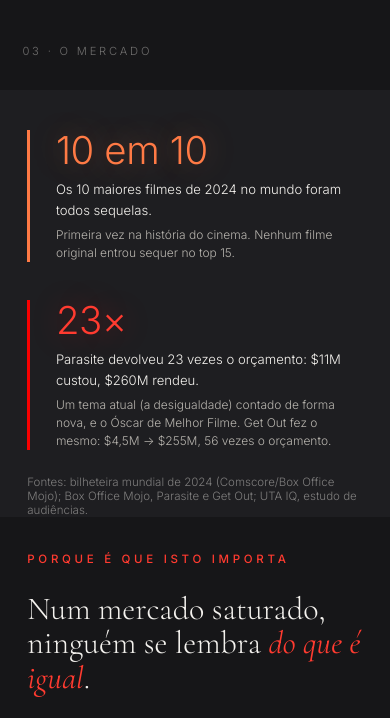
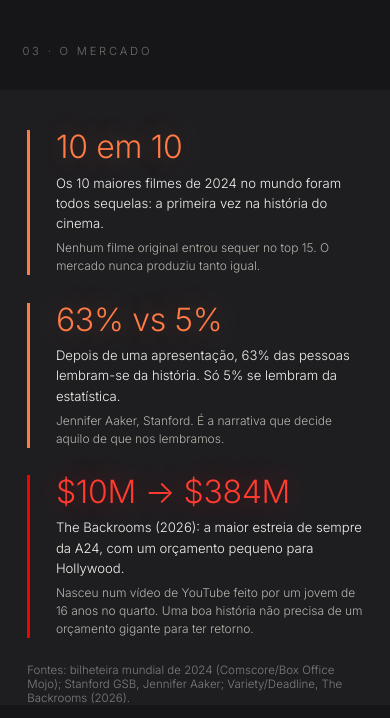
Before and after one commit to afterec/film, a plain HTML site: page index.html in a window 390 px wide. Shown: the part 1540-2258 px from the top of the page. Drawn offline with nearby package versions, Linux system fonts and the light colour scheme.

Commit message:
Mercado: 3 factos (10em10 sequelas, 63% vs 5% Stanford historias, Backrooms 10M->384M); texto com criatividade (retratar como ninguem retratou) e publico/financiamento/distribuicao antes de filmar; Porque AfteREC ganha paragrafo do essencial garantido (publico, distribuicao, mercados, festivais, financiamento, revisao pos-lancamento)
Co-Authored-By: Claude Fable 5 <noreply@anthropic.com>

```diff
--- a/index.html
+++ b/index.html
@@ -121,11 +121,11 @@
     display:flex;flex-direction:column;justify-content:center;
     padding:0 3.4vw;
   }
-  .facts{display:flex;flex-direction:column;gap:2.4rem;width:100%}
+  .facts{display:flex;flex-direction:column;gap:1.7rem;width:100%}
   .fact{border-left:3px solid;padding-left:1.6rem}
   .fact.a{border-color:#ff7a45}
   .fact.b{border-color:var(--red)}
-  .fact .fbig{font-family:var(--sans);font-weight:300;display:block;font-size:clamp(2.4rem,4.2vw,3.8rem);line-height:1.05;letter-spacing:-.01em}
+  .fact .fbig{font-family:var(--sans);font-weight:300;display:block;font-size:clamp(2rem,3.4vw,3rem);line-height:1.05;letter-spacing:-.01em}
   .fact.a .fbig{color:#ff7a45;text-shadow:0 0 30px rgba(255,122,69,.35)}
   .fact.b .fbig{color:var(--red-soft);text-shadow:0 0 30px rgba(249,0,0,.4)}
   .fact .fsub{display:block;font-size:clamp(.82rem,1vw,.95rem);color:var(--ink);line-height:1.55;margin-top:.55rem;max-width:34em}
@@ -290,22 +290,27 @@
         <div class="facts">
           <div class="fact a">
             <span class="fbig">10 em 10</span>
-            <span class="fsub">Os 10 maiores filmes de 2024 no mundo foram todos sequelas.</span>
-            <span class="fnote">Primeira vez na história do cinema. Nenhum filme original entrou sequer no top 15.</span>
+            <span class="fsub">Os 10 maiores filmes de 2024 no mundo foram todos sequelas: a primeira vez na história do cinema.</span>
+            <span class="fnote">Nenhum filme original entrou sequer no top 15. O mercado nunca produziu tanto igual.</span>
+          </div>
+          <div class="fact a">
+            <span class="fbig">63% vs 5%</span>
+            <span class="fsub">Depois de uma apresentação, 63% das pessoas lembram-se da história. Só 5% se lembram da estatística.</span>
+            <span class="fnote">Jennifer Aaker, Stanford. É a narrativa que decide aquilo de que nos lembramos.</span>
           </div>
           <div class="fact b">
-            <span class="fbig">23×</span>
-            <span class="fsub">Parasite devolveu 23 vezes o orçamento: $11M custou, $260M rendeu.</span>
-            <span class="fnote">Um tema atual (a desigualdade) contado de forma nova, e o Óscar de Melhor Filme. Get Out fez o mesmo: $4,5M → $255M, 56 vezes o orçamento.</span>
+            <span class="fbig">$10M → $384M</span>
+            <span class="fsub">The Backrooms (2026): a maior estreia de sempre da A24, com um orçamento pequeno para Hollywood.</span>
+            <span class="fnote">Nasceu num vídeo de YouTube feito por um jovem de 16 anos no quarto. Uma boa história não precisa de um orçamento gigante para ter retorno.</span>
           </div>
         </div>
-        <p class="fonte">Fontes: bilheteira mundial de 2024 (Comscore/Box Office Mojo); Box Office Mojo, Parasite e Get Out; UTA IQ, estudo de audiências.</p>
+        <p class="fonte">Fontes: bilheteira mundial de 2024 (Comscore/Box Office Mojo); Stanford GSB, Jennifer Aaker; Variety/Deadline, The Backrooms (2026).</p>
       </div>
     </div>
     <div class="text">
       <div class="kicker">Porque é que isto importa</div>
       <h2>Num mercado saturado, ninguém se lembra <em>do que é igual</em>.</h2>
-      <p class="body">O cinema nunca produziu tanto igual: em 2024, pela primeira vez na história, <strong>os 10 maiores filmes do ano no mundo foram todos sequelas</strong>, e nenhum filme original entrou sequer no top 15. Quando tudo se parece, o público vê, esquece e segue em frente.<br><br>E no entanto, os filmes que marcam esta década fazem o contrário: pegam em <strong>temas atuais e contam-nos de uma forma que ninguém tinha visto</strong>. Parasite transformou 11 milhões de dólares de orçamento em 260 e levou o Óscar de Melhor Filme; Get Out transformou 4,5 em 255. A audiência recompensa o que é culturalmente distinto: <strong>o que é diferente é o que fica na memória</strong>.</p>
+      <p class="body">O cinema nunca produziu tanto igual, e quando tudo se parece, o público vê, esquece e segue em frente. O que prende não é o volume nem o orçamento: <strong>é a história</strong>. As pessoas esquecem números e argumentos, mas ficam agarradas a uma narrativa, e é ela que decide aquilo de que se lembram e o que recomendam.<br><br>Criar não é inventar do zero: é pegar num tema sobre o qual toda a gente já pensou e <strong>retratá-lo como ninguém retratou</strong>, ou contar o que já foi contado mil vezes de uma forma que mais ninguém fez. Foi isso que o The Backrooms provou este ano, transformando um orçamento pequeno na maior estreia de sempre da A24. Com uma boa história por baixo, e com <strong>público, financiamento e distribuição pensados antes de filmar</strong>, o retorno deixa de ser sorte.</p>
     </div>
   </section>
 
@@ -315,7 +320,7 @@
     <div class="content">
       <div class="kicker">Porquê trabalhar connosco</div>
       <h2>Não fazemos mais um. Fazemos <em>melhor diferente</em>.</h2>
-      <p class="body">Há muitas produtoras no mercado, e a maioria entrega o mesmo filme: tecnicamente correto, igual aos outros, esquecido no dia seguinte. A AfteREC traz uma <strong>visão nova</strong>: usamos a <strong>comédia e o estilo narrativo</strong> como ferramentas centrais do que fazemos, porque é isso que prende a atenção e fica na memória. Bebemos das referências do cinema, dos clássicos aos conteúdos mais recentes, e aplicamos essa linguagem a cada projeto, seja um videoclipe, um anúncio ou um filme.<br><br>E montamos a equipa certa para cada projeto, escolhida pelo tipo de conteúdo, procurando entre <strong>os melhores profissionais do mundo</strong>, não apenas os que estão perto: se o filmmaker certo para o seu projeto estiver noutro país, é com ele que trabalha. O que importa é a qualidade e o resultado. Connosco, a qualidade deixa de ser uma preocupação sua e passa a ser uma garantia nossa.</p>
+      <p class="body">Há muitas produtoras no mercado, e a maioria entrega o mesmo filme: tecnicamente correto, igual aos outros, esquecido no dia seguinte. A AfteREC traz uma <strong>visão nova</strong>: usamos a <strong>comédia e o estilo narrativo</strong> como ferramentas centrais do que fazemos, porque é isso que prende a atenção e fica na memória. Bebemos das referências do cinema, dos clássicos aos conteúdos mais recentes, e aplicamos essa linguagem a cada projeto, seja um videoclipe, um anúncio ou um filme.<br><br>E montamos a equipa certa para cada projeto, escolhida pelo tipo de conteúdo, procurando entre <strong>os melhores profissionais do mundo</strong>, não apenas os que estão perto: se o filmmaker certo para o seu projeto estiver noutro país, é com ele que trabalha. O que importa é a qualidade e o resultado.<br><br>E garantimos que <strong>o essencial está lá antes de a câmara ligar</strong>: para que público é a obra, onde vai ser lançada e distribuída, que mercados e festivais fazem sentido, e o financiamento quando é preciso. Depois do lançamento, voltamos aos números e afinamos. O resultado não é um acaso: é uma série de processos que garantimos, e connosco a qualidade deixa de ser uma preocupação sua e passa a ser uma garantia nossa.</p>
     </div>
   </section>
 
```
